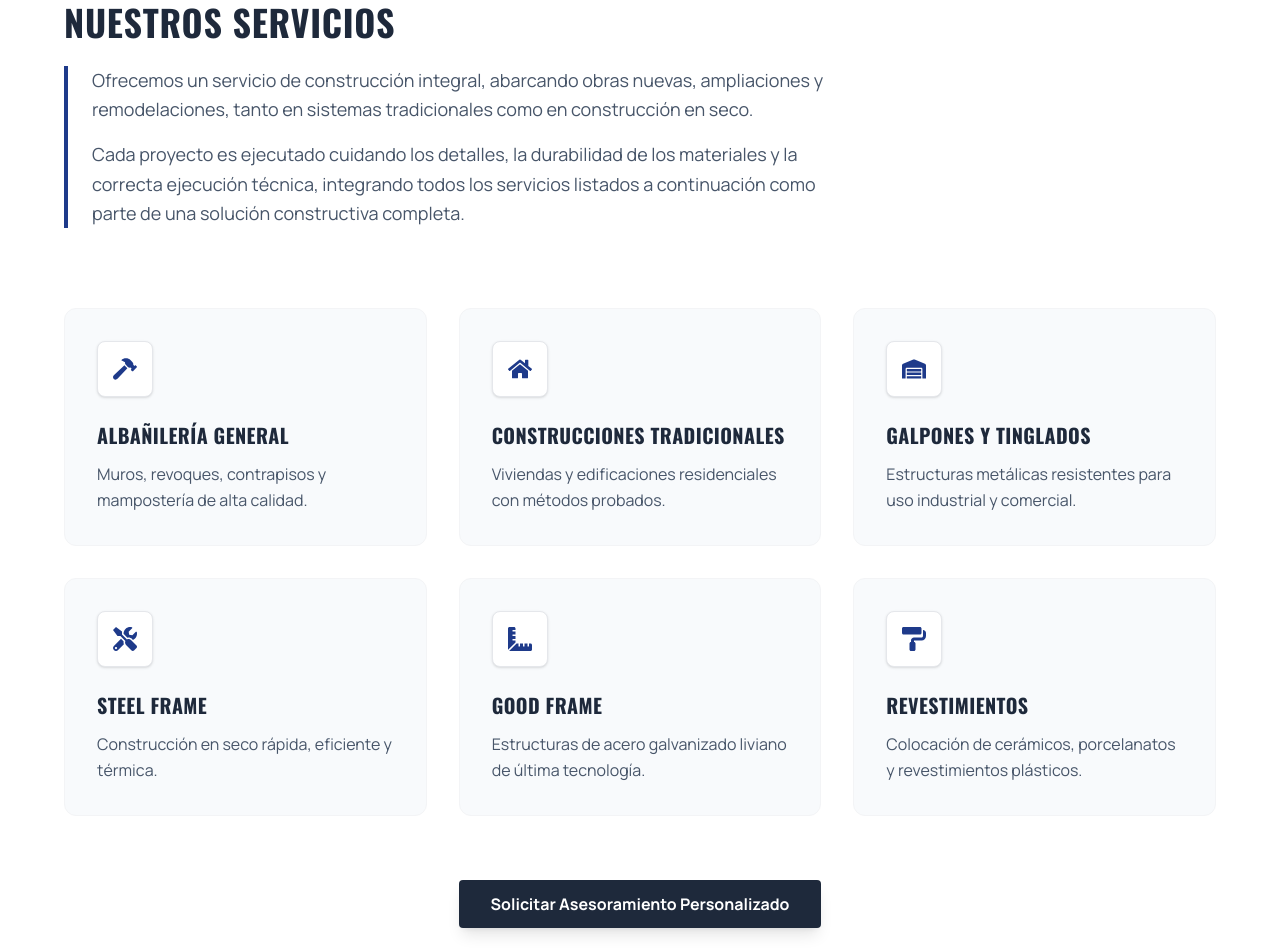
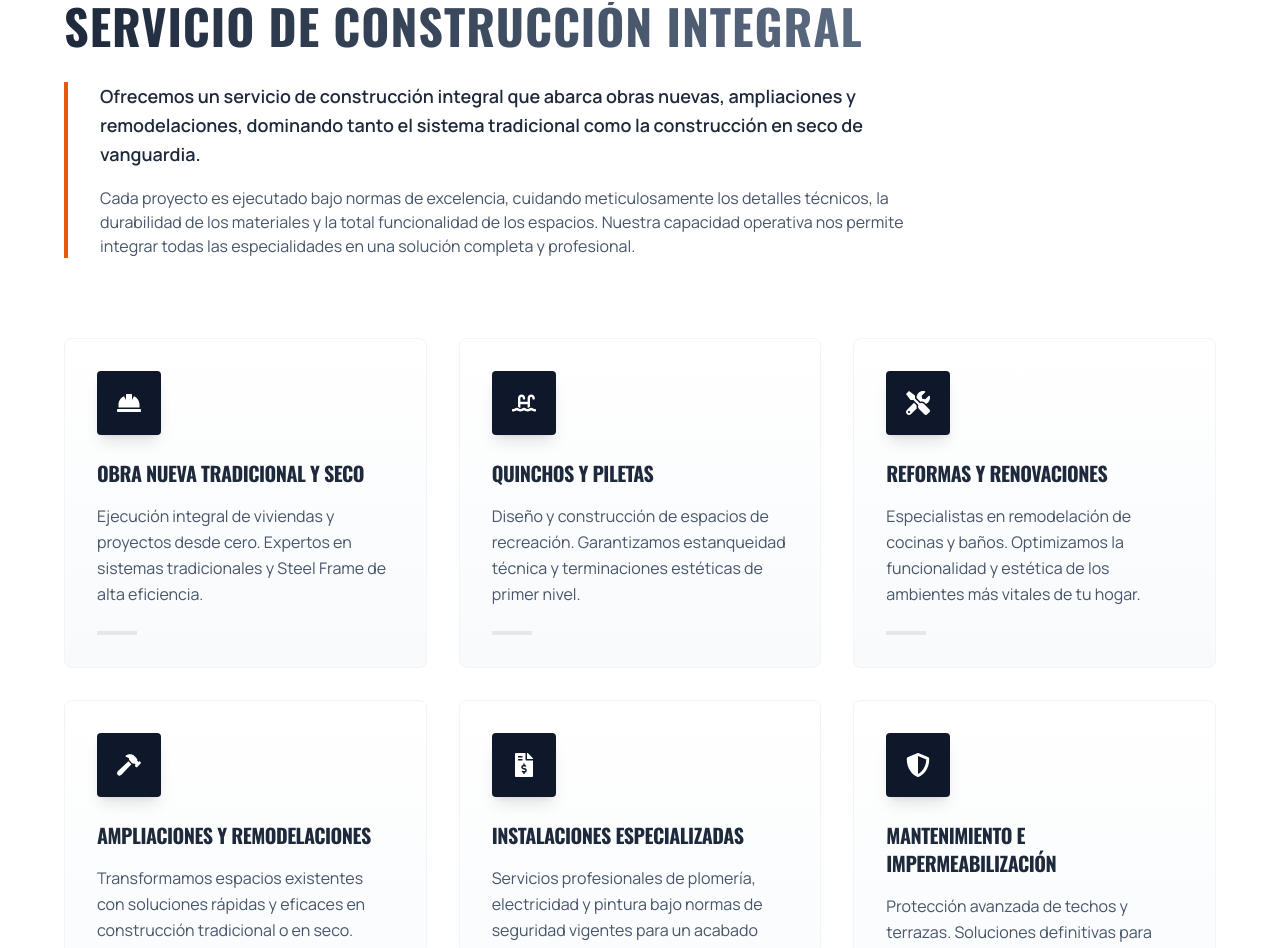
Before and after one commit to mylnzon58/constructora-la-argentina, a Next.js app: page / in a window 1280 px wide. Shown: the part 1819-2767 px from the top of the page. Built offline with nearby package versions, Linux system fonts and the light colour scheme.

Commit message:
content: Integración experta de servicios detallados y actualización de iconos industriales

```diff
--- a/components/Services.js
+++ b/components/Services.js
@@ -2,92 +2,102 @@
 
 import {
     FaHammer,
-    FaHome,
+    FaSwimmingPool,
+    FaTools,
+    FaHardHat,
+    FaShieldAlt,
     FaWarehouse,
-    FaTools,
-    FaRulerCombined,
-    FaPaintRoller
+    FaFileInvoiceDollar
 } from 'react-icons/fa';
 
 const Services = () => {
     const services = [
         {
-            icon: FaHammer,
-            title: 'Albañilería General',
-            description: 'Muros, revoques, contrapisos y mampostería de alta calidad.',
+            icon: FaHardHat,
+            title: 'Obra Nueva Tradicional y Seco',
+            description: 'Ejecución integral de viviendas y proyectos desde cero. Expertos en sistemas tradicionales y Steel Frame de alta eficiencia.',
         },
         {
-            icon: FaHome,
-            title: 'Construcciones Tradicionales',
-            description: 'Viviendas y edificaciones residenciales con métodos probados.',
+            icon: FaSwimmingPool,
+            title: 'Quinchos y Piletas',
+            description: 'Diseño y construcción de espacios de recreación. Garantizamos estanqueidad técnica y terminaciones estéticas de primer nivel.',
+        },
+        {
+            icon: FaTools,
+            title: 'Reformas y Renovaciones',
+            description: 'Especialistas en remodelación de cocinas y baños. Optimizamos la funcionalidad y estética de los ambientes más vitales de tu hogar.',
+        },
+        {
+            icon: FaHammer,
+            title: 'Ampliaciones y Remodelaciones',
+            description: 'Transformamos espacios existentes con soluciones rápidas y eficaces en construcción tradicional o en seco.',
+        },
+        {
+            icon: FaFileInvoiceDollar,
+            title: 'Instalaciones Especializadas',
+            description: 'Servicios profesionales de plomería, electricidad y pintura bajo normas de seguridad vigentes para un acabado impecable.',
+        },
+        {
+            icon: FaShieldAlt,
+            title: 'Mantenimiento e Impermeabilización',
+            description: 'Protección avanzada de techos y terrazas. Soluciones definitivas para garantizar la durabilidad de la estructura ante el clima.',
         },
         {
             icon: FaWarehouse,
-            title: 'Galpones y Tinglados',
-            description: 'Estructuras metálicas resistentes para uso industrial y comercial.',
-        },
-        {
-            icon: FaTools,
-            title: 'Steel Frame',
-            description: 'Construcción en seco rápida, eficiente y térmica.',
-        },
-        {
-            icon: FaRulerCombined,
-            title: 'Good Frame',
-            description: 'Estructuras de acero galvanizado liviano de última tecnología.',
-        },
-        {
-            icon: FaPaintRoller,
-            title: 'Revestimientos',
-            description: 'Colocación de cerámicos, porcelanatos y revestimientos plásticos.',
-        },
+            title: 'Galpones y Estructuras',
+            description: 'Ingeniería aplicada a naves industriales y tinglados rurales con máxima resistencia mecánica.',
+        }
     ];
 
     return (
         <section id="servicios" className="py-24 bg-white">
             <div className="container-custom mx-auto">
 
-                {/* Encabezado con Texto Institucional Agregado */}
-                <div className="max-w-3xl mb-16 md:mb-20">
-                    <span className="text-[#1e3a8a] font-bold tracking-wider uppercase text-sm mb-2 block">Lo que hacemos</span>
-                    <h2 className="text-3xl md:text-4xl font-bold text-[#1e293b] mb-6">Nuestros Servicios</h2>
+                {/* Encabezado con Copy Estratégico */}
+                <div className="max-w-4xl mb-16 md:mb-20">
+                    <span className="text-[#ea580c] font-bold tracking-wider uppercase text-sm mb-2 block">Soluciones de Ingeniería</span>
+                    <h2 className="text-4xl md:text-5xl font-bold text-[#1e293b] mb-8 uppercase font-display bg-clip-text text-transparent bg-gradient-to-r from-[#1e293b] to-[#64748b]">
+                        Servicio de Construcción Integral
+                    </h2>
 
-                    {/* TEXTO OFICIAL AGREGADO */}
-                    <div className="text-lg text-[#475569] leading-relaxed space-y-4 border-l-4 border-[#1e3a8a] pl-6">
-                        <p>
-                            Ofrecemos un servicio de construcción integral, abarcando obras nuevas, ampliaciones y remodelaciones, tanto en sistemas tradicionales como en construcción en seco.
+                    <div className="text-lg text-[#475569] leading-relaxed space-y-4 border-l-4 border-[#ea580c] pl-6 md:pl-8">
+                        <p className="font-semibold text-[#1e293b]">
+                            Ofrecemos un servicio de construcción integral que abarca obras nuevas, ampliaciones y remodelaciones, dominando tanto el sistema tradicional como la construcción en seco de vanguardia.
                         </p>
-                        <p>
-                            Cada proyecto es ejecutado cuidando los detalles, la durabilidad de los materiales y la correcta ejecución técnica, integrando todos los servicios listados a continuación como parte de una solución constructiva completa.
+                        <p className="text-base">
+                            Cada proyecto es ejecutado bajo normas de excelencia, cuidando meticulosamente los detalles técnicos, la durabilidad de los materiales y la total funcionalidad de los espacios. Nuestra capacidad operativa nos permite integrar todas las especialidades en una solución completa y profesional.
                         </p>
                     </div>
                 </div>
 
-                {/* Grilla de Servicios (Existente - No modificada) */}
+                {/* Grilla de Servicios Mejorada */}
                 <div className="grid md:grid-cols-2 lg:grid-cols-3 gap-8">
                     {services.map((service, index) => (
                         <div
                             key={index}
-                            className="group p-8 bg-[#f8fafc] border border-gray-100 hover:border-[#1e3a8a] rounded-xl transition-all duration-300 hover:shadow-lg hover:-translate-y-1"
+                            className="group p-8 bg-[#f8fafc] border border-gray-100 hover:border-[#ea580c] rounded-lg transition-all duration-300 hover:shadow-2xl hover:-translate-y-2 bg-gradient-to-b from-white to-[#f8fafc]"
                         >
-                            <div className="w-14 h-14 bg-white rounded-lg flex items-center justify-center border border-gray-200 mb-6 group-hover:scale-110 transition-transform shadow-sm">
-                                <service.icon className="text-2xl text-[#1e3a8a]" />
+                            <div className="w-16 h-16 bg-[#0f172a] rounded-sm flex items-center justify-center mb-6 group-hover:bg-[#ea580c] transition-colors duration-500 shadow-lg">
+                                <service.icon className="text-2xl text-white" />
                             </div>
 
-                            <h3 className="text-xl font-bold text-[#1e293b] mb-3 group-hover:text-[#1e3a8a] transition-colors">
+                            <h3 className="text-xl font-bold text-[#1e293b] mb-4 group-hover:text-[#ea580c] transition-colors uppercase font-display tracking-tight">
                                 {service.title}
                             </h3>
 
-                            <p className="text-[#475569] leading-relaxed">
+                            <p className="text-[#475569] leading-relaxed text-sm md:text-base">
                                 {service.description}
                             </p>
+
+                            <div className="mt-6 w-10 h-1 bg-gray-200 group-hover:w-full group-hover:bg-[#ea580c] transition-all duration-500"></div>
                         </div>
                     ))}
                 </div>
 
-                <div className="mt-16 text-center">
-                    <a href="#contacto" className="inline-block px-8 py-3 bg-[#1e293b] text-white font-bold rounded hover:bg-[#0f172a] transition-colors shadow-lg">
-                        Solicitar Asesoramiento Personalizado
+                <div className="mt-20 text-center">
+                    <a href="#contacto" className="inline-flex items-center gap-3 px-10 py-5 bg-[#0f172a] text-white font-bold rounded-sm hover:bg-[#ea580c] transition-all shadow-2xl uppercase tracking-widest text-sm">
+                        Iniciar mi proyecto ahora
+                        <FaHammer className="animate-pulse" />
                     </a>
                 </div>
 
```
